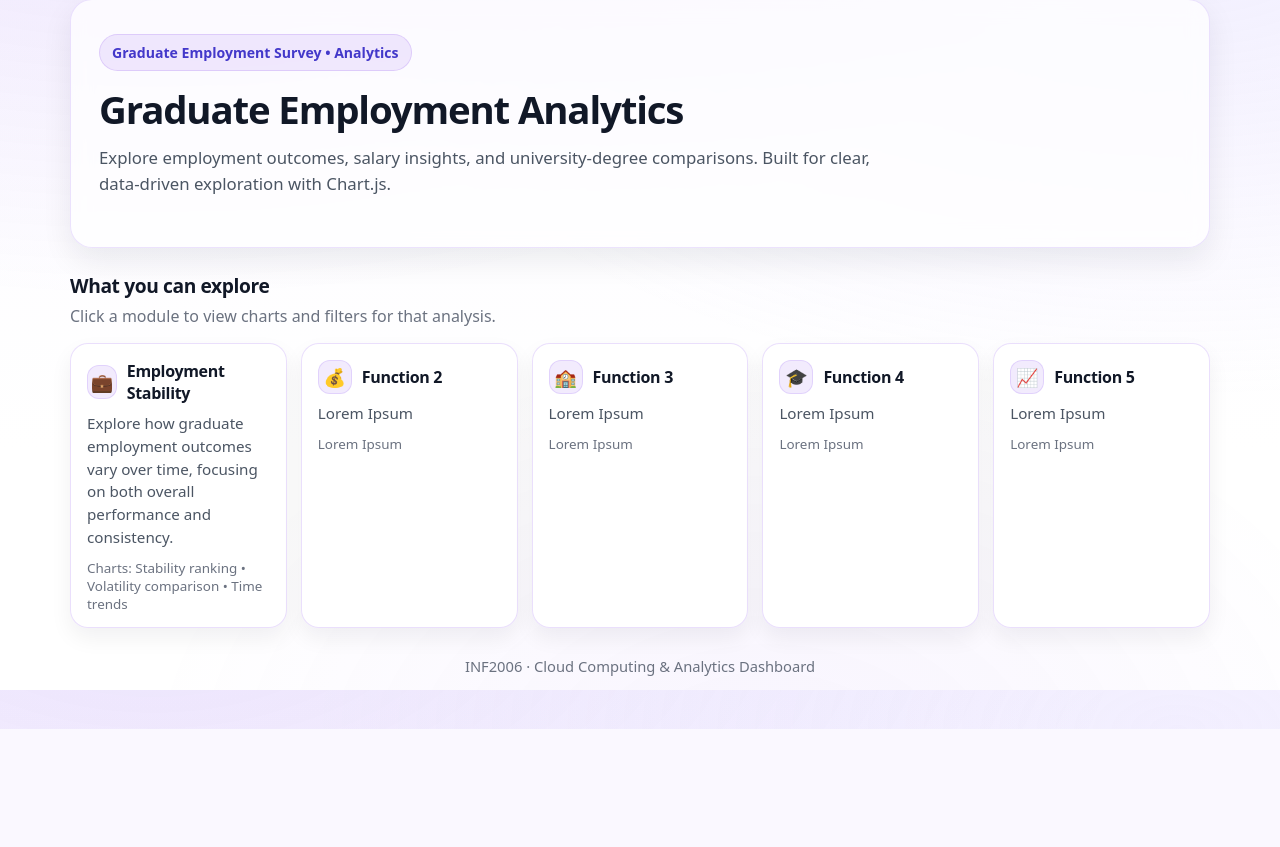
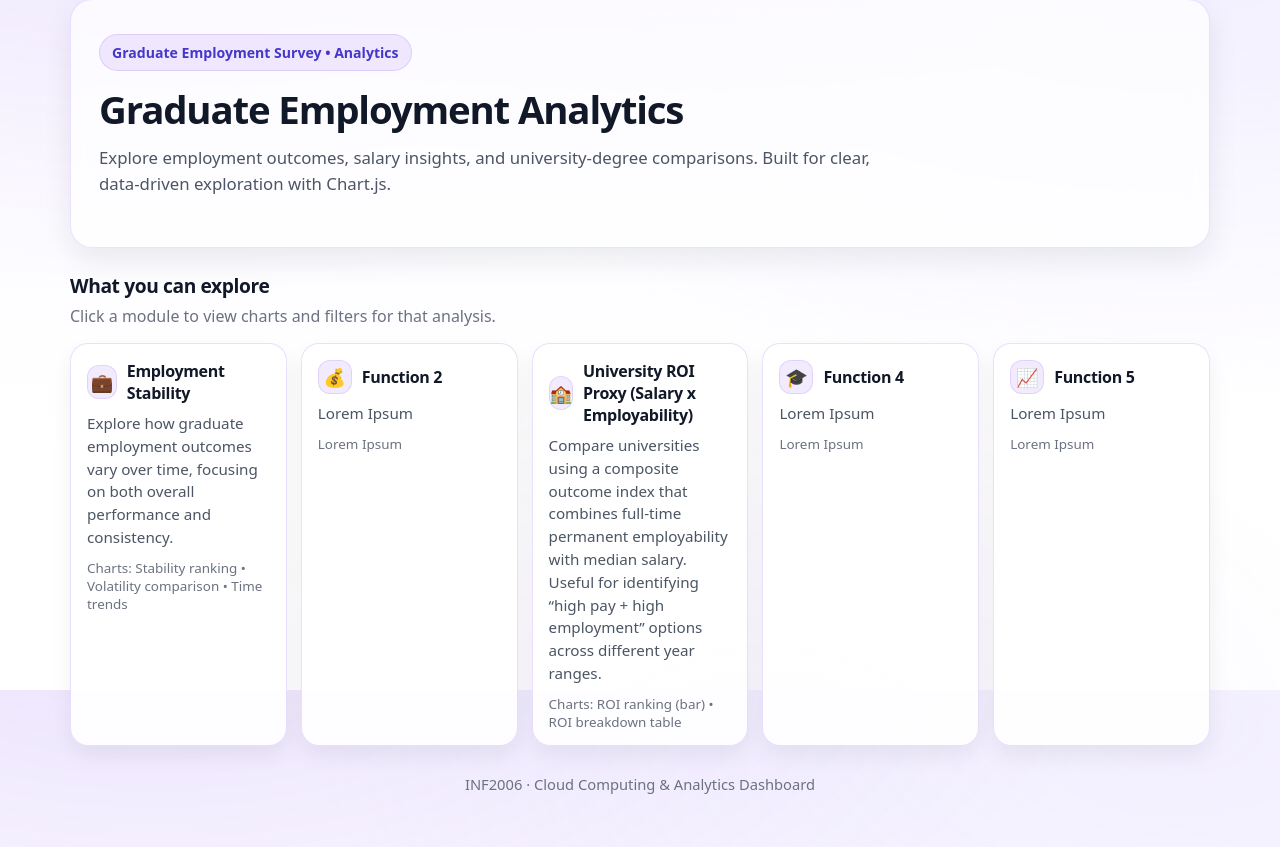
Before and after one commit to OwenNyo/INF2006-CloudComputing, a Flask app: page / in a window 1280 px wide. Shown: the part 110-957 px from the top of the page. Before the commit the page ends 839 px from the top, so only its background shows below. Run offline with Flask 3, Linux system fonts and the light colour scheme.

Commit message:
Update index.html

```diff
--- a/templates/index.html
+++ b/templates/index.html
@@ -1,5 +1,6 @@
 <!DOCTYPE html>
 <html lang="en">
+
 <head>
     <meta charset="UTF-8" />
     <meta name="viewport" content="width=device-width, initial-scale=1.0" />
@@ -36,7 +37,8 @@
                         <span class="card-title">Employment Stability</span>
                     </div>
                     <p class="card-desc">
-            Explore how graduate employment outcomes vary over time, focusing on both overall performance and consistency.
+                        Explore how graduate employment outcomes vary over time, focusing on both overall performance
+                        and consistency.
                     </p>
                     <p class="card-meta">Charts: Stability ranking • Volatility comparison • Time trends</p>
                 </a>
@@ -52,15 +54,17 @@
                     <p class="card-meta">Lorem Ipsum</p>
                 </a>
 
-        <a class="card" href="">
+                <a class="card" href="/function3">
                     <div class="card-top">
                         <span class="icon">🏫</span>
-            <span class="card-title">Function 3</span>
+                        <span class="card-title">University ROI Proxy (Salary x Employability)</span>
                     </div>
                     <p class="card-desc">
-            Lorem Ipsum
+                        Compare universities using a composite outcome index that combines
+                        full-time permanent employability with median salary. Useful for
+                        identifying “high pay + high employment” options across different year ranges.
                     </p>
-          <p class="card-meta">Lorem Ipsum</p>
+                    <p class="card-meta">Charts: ROI ranking (bar) • ROI breakdown table</p>
                 </a>
 
                 <a class="card" href="">
@@ -90,4 +94,5 @@
         {% include "partials/footer.html" %}
     </main>
 </body>
+
 </html>
```
Lines whose indentation alone changed are shown as unchanged.
